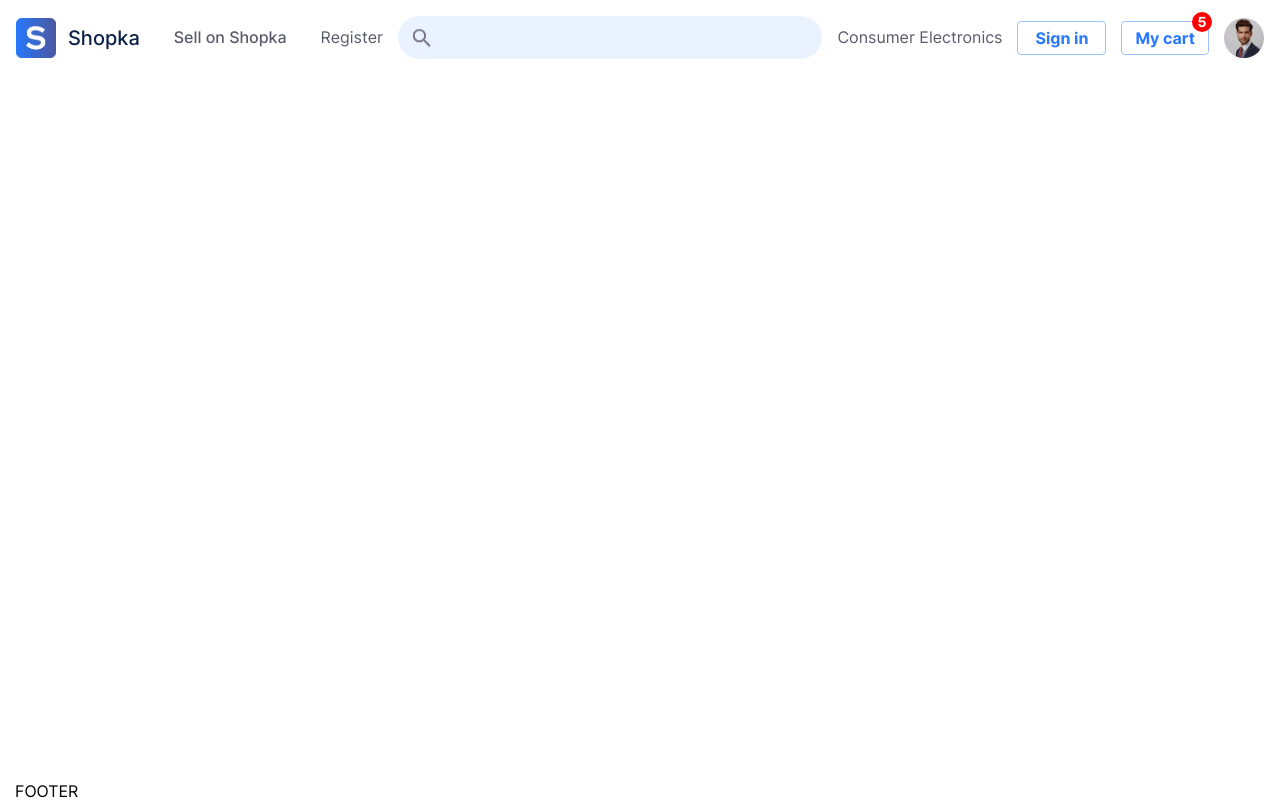
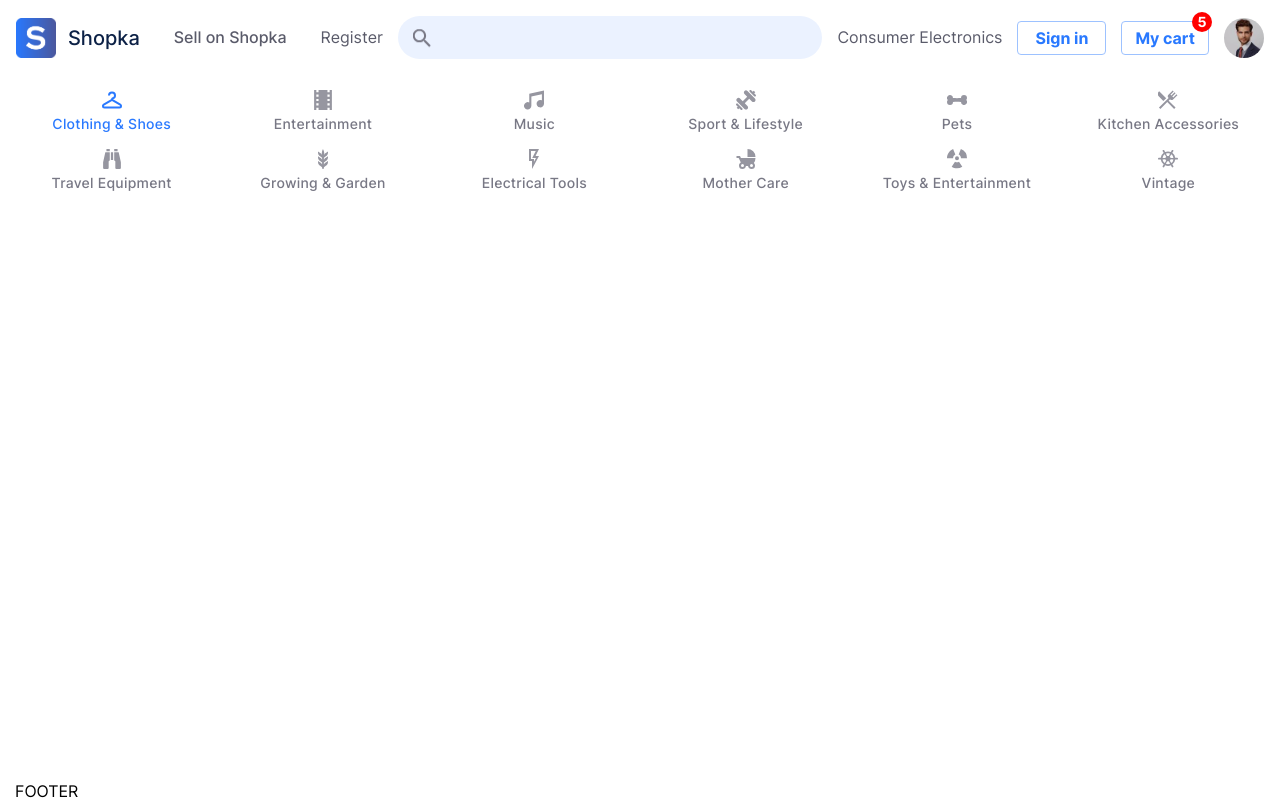
Before and after one commit to grafit-off/shopka, a plain HTML site: page index.html in a window 1280 px wide. Drawn offline with Linux system fonts and the light colour scheme; files whose address does not match are found by name.

Commit message:
Added categories block

```diff
--- a/index.html
+++ b/index.html
@@ -78,7 +78,6 @@
 	<link rel="icon" href="resources/favicon.ico" type="image/x-icon" />
 	<link rel="apple-touch-icon" sizes="180x180" href="resources/favicon.png" />
 
-	<!-- <link rel="stylesheet" href="resources/libs/swiper-bundle.min.css" /> -->
 	<link rel="stylesheet" href="css/main.min.css" />
 	<title>Shopka</title>
 </head>
@@ -90,7 +89,7 @@
 			<span></span>
 		</button>
 		<div class="header__menu">
-			<a class="header__logo logo" data-da=".header__body, 992, 0">
+			<a class="header__logo logo" data-transfer=".header__body, 992, 0">
 				<img src="img/logo.png" alt="Logo" class="logo__image">Shopka
 			</a>
 			<a href="#" class="header__link header__link--medium link-reset">Sell on Shopka</a>
@@ -113,11 +112,136 @@
 	</div>
 </header>
 	<main class="main-content">
-		<section class="hero">
-	<div class="hero__container container">
-
+		<h1 class="visually-hidden">E-Shop "Shopka"</h1>
+		<div class="categories">
+	<div class="categories__container container">
+		<div class="categories__swiper swiper" data-mobile="false">
+			<div class="categories__swiper-pagination"></div>
+			<div class="swiper__wrapper">
+				<div class="swiper__slide categories-slide ">
+					<div class="categories-slide__wrapper">
+						<a href="#" class="categories-slide__link categories-slide__link--active  link-reset">
+							<svg>
+								<use xlink:href="img/sprite.svg#1"></use>
+							</svg>
+							<span>Clothing & Shoes</span>
+						</a>
+					</div>
+				</div>
+				<div class="swiper__slide categories-slide">
+					<div class="categories-slide__wrapper">
+						<a href="#" class="categories-slide__link   link-reset">
+							<svg>
+								<use xlink:href="img/sprite.svg#2"></use>
+							</svg>
+							<span>Entertainment</span>
+						</a>
+					</div>
+				</div>
+				<div class="swiper__slide categories-slide">
+					<div class="categories-slide__wrapper">
+						<a href="#" class="categories-slide__link   link-reset">
+							<svg>
+								<use xlink:href="img/sprite.svg#3"></use>
+							</svg>
+							<span>Music</span>
+						</a>
+					</div>
+				</div>
+				<div class="swiper__slide categories-slide">
+					<div class="categories-slide__wrapper">
+						<a href="#" class="categories-slide__link   link-reset">
+							<svg>
+								<use xlink:href="img/sprite.svg#4"></use>
+							</svg>
+							<span>Sport & Lifestyle</span>
+						</a>
+					</div>
+				</div>
+				<div class="swiper__slide categories-slide">
+					<div class="categories-slide__wrapper">
+						<a href="#" class="categories-slide__link   link-reset">
+							<svg>
+								<use xlink:href="img/sprite.svg#5"></use>
+							</svg>
+							<span>Pets</span>
+						</a>
+					</div>
+				</div>
+				<div class="swiper__slide categories-slide">
+					<div class="categories-slide__wrapper">
+						<a href="#" class="categories-slide__link   link-reset">
+							<svg>
+								<use xlink:href="img/sprite.svg#6"></use>
+							</svg>
+							<span>Kitchen Accessories</span>
+						</a>
+					</div>
+				</div>
+				<div class="swiper__slide categories-slide">
+					<div class="categories-slide__wrapper">
+						<a href="#" class="categories-slide__link   link-reset">
+							<svg>
+								<use xlink:href="img/sprite.svg#7"></use>
+							</svg>
+							<span>Travel Equipment</span>
+						</a>
+					</div>
+				</div>
+				<div class="swiper__slide categories-slide">
+					<div class="categories-slide__wrapper">
+						<a href="#" class="categories-slide__link   link-reset">
+							<svg>
+								<use xlink:href="img/sprite.svg#8"></use>
+							</svg>
+							<span>Growing & Garden</span>
+						</a>
+					</div>
+				</div>
+				<div class="swiper__slide categories-slide">
+					<div class="categories-slide__wrapper">
+						<a href="#" class="categories-slide__link   link-reset">
+							<svg>
+								<use xlink:href="img/sprite.svg#9"></use>
+							</svg>
+							<span>Electrical Tools</span>
+						</a>
+					</div>
+				</div>
+				<div class="swiper__slide categories-slide">
+					<div class="categories-slide__wrapper">
+						<a href="#" class="categories-slide__link   link-reset">
+							<svg>
+								<use xlink:href="img/sprite.svg#10"></use>
+							</svg>
+							<span>Mother Care</span>
+						</a>
+					</div>
+				</div>
+				<div class="swiper__slide categories-slide">
+					<div class="categories-slide__wrapper">
+						<a href="#" class="categories-slide__link   link-reset">
+							<svg>
+								<use xlink:href="img/sprite.svg#11"></use>
+							</svg>
+							<span>Toys & Entertainment</span>
+						</a>
+					</div>
+				</div>
+				<div class="swiper__slide categories-slide">
+					<div class="categories-slide__wrapper">
+						<a href="#" class="categories-slide__link   link-reset">
+							<svg>
+								<use xlink:href="img/sprite.svg#12"></use>
+							</svg>
+							<span>Vintage</span>
+						</a>
+					</div>
+				</div>
+			</div>
+		</div>
 	</div>
-</section>
+</div>
 	</main>
 	<footer class="footer">
 	<div class="footer__container container">
@@ -157,7 +281,7 @@
 		</div>
 	</div>
 </div>
-	<!-- <script src="resources/libs/swiper-bundle.min.js"></script> -->
+	<script src="resources/libs/swiper-bundle.min.js"></script>
 	<script src="js/main.js"></script>
 </body>
 
```
Also changed, not shown: css/main.min.css, img/sprite.svg (added), js/main.js, 2 other files.
